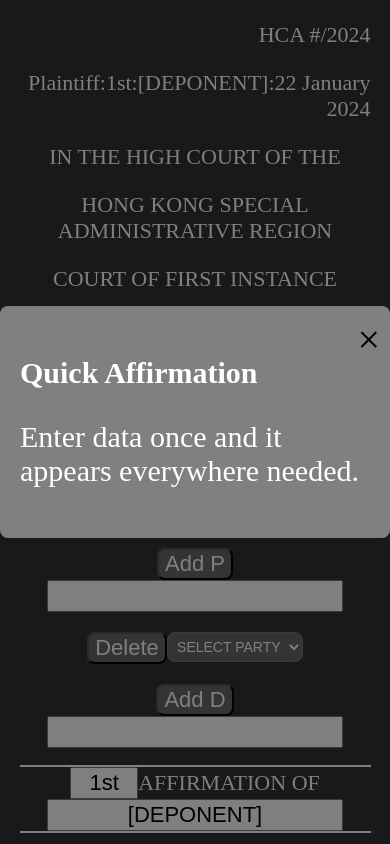
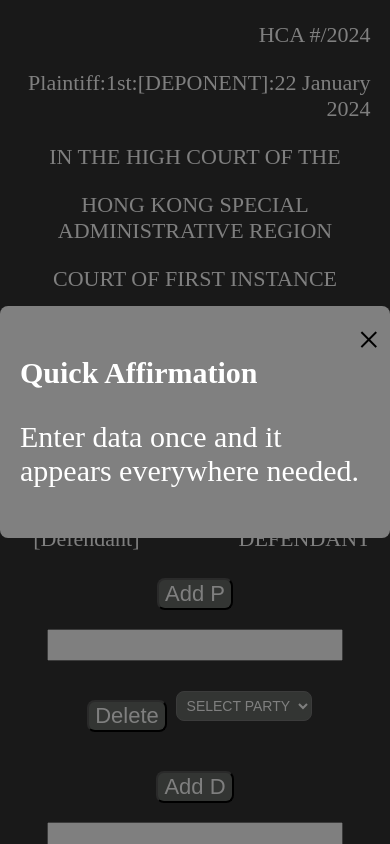
Before and after one commit to 3willows/quickAffirmation, a React (Create React App) app: page / in a window 390 px wide. Shown: the top 844 px of the page. Built offline with nearby package versions, Linux system fonts and the light colour scheme.

Commit message:
try to fix mobile brave issue

```diff
--- a/src/App.css
+++ b/src/App.css
@@ -40,6 +40,7 @@ input,
 button {
   font-size: 22px;
   text-align: center;
+  margin: 3% 3%;
 }
 
 .top-right {
```
